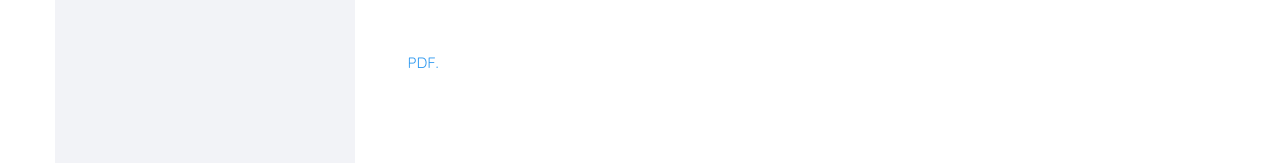
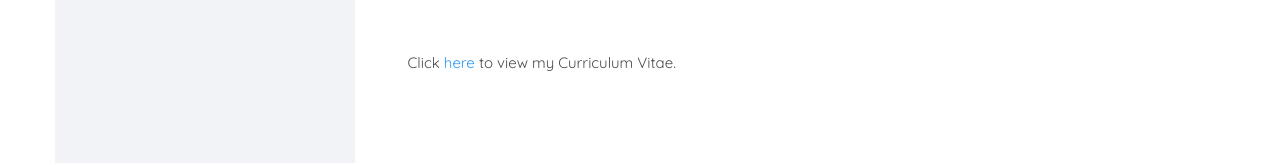
Before and after one commit to lcneil23/lcneil23.github.io, a plain HTML site: page index.html in a window 1280 px wide. Shown: the part 637-802 px from the top of the page. Drawn offline with nearby package versions, Linux system fonts and the light colour scheme; files whose address does not match are found by name; a web font is replaced by a local one.

Commit message:
Finalizing PDF Viewing

```diff
--- a/index.html
+++ b/index.html
@@ -321,7 +321,7 @@ Copyright &copy;<script>document.write(new Date().getFullYear());</script> All r
 						<!--<object data="Lorenzo Neil-" type="application/pdf" width="100%" height="500px">
 							<p>Unable to display PDF file. <a href="Lorenzo Neil-">Download</a> instead.</p>
 						  </object>-->
-						<a href="https://lcneil23.github.io/images/Lorenzo_Neil.pdf" target="_blank">PDF.</a>
+						  Click <a href="images/Lorenzo_Neil.pdf" target="_blank">here</a> to view my Curriculum Vitae.
 						<!--<iframe src="https://lcneil23.github.io/images/Lorenzo_Neil.pdf" width="100%" height="500px">
     			</iframe>-->
 
```
